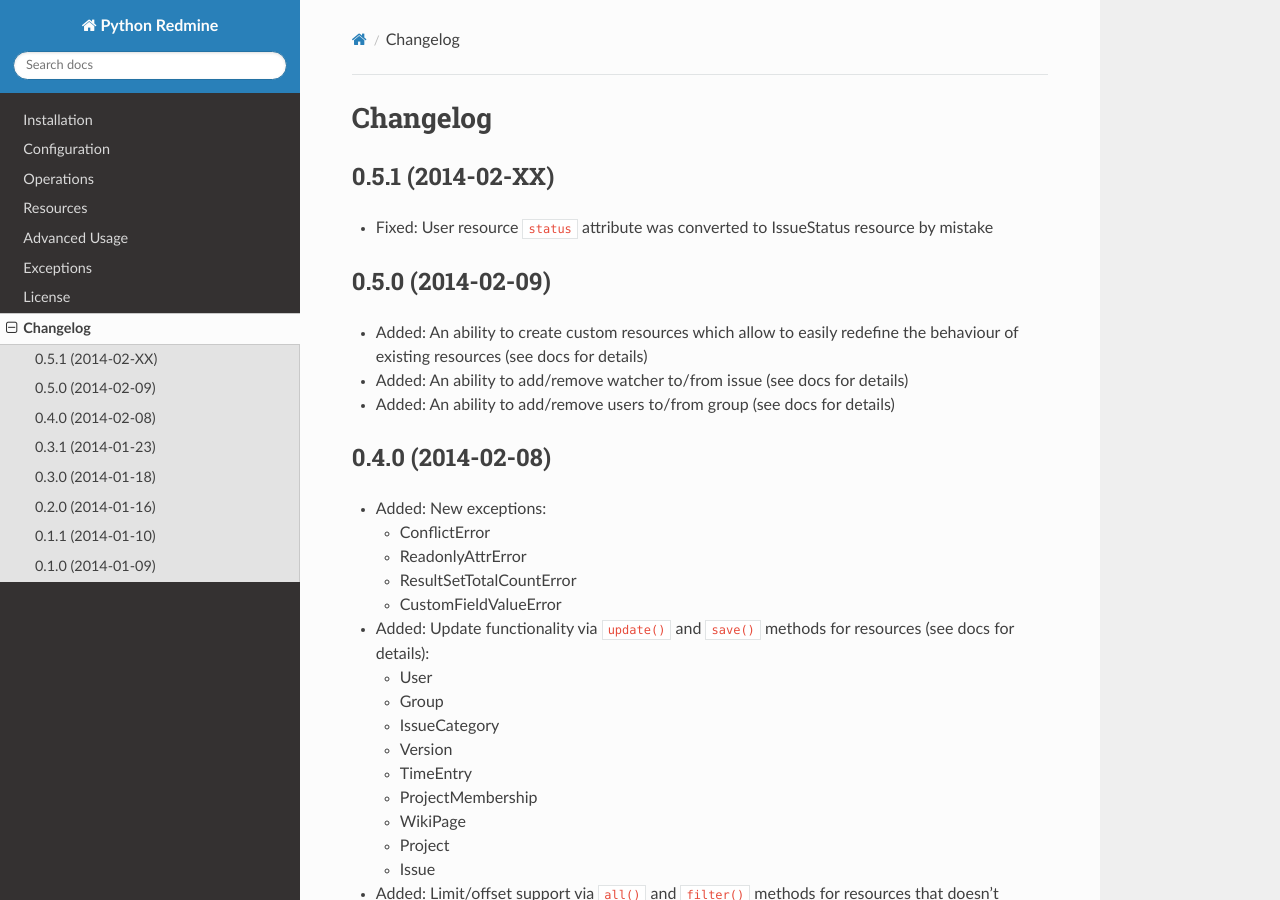
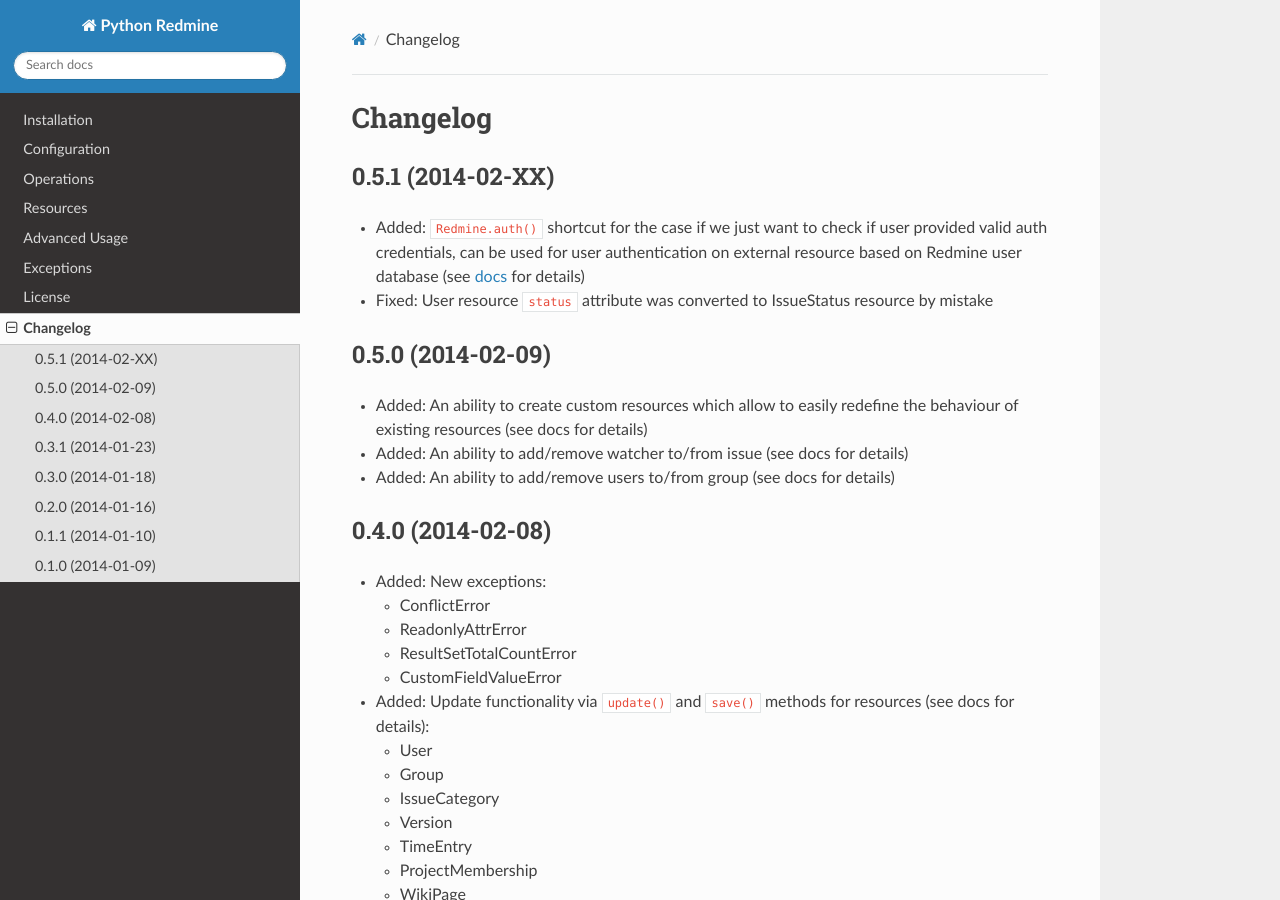
Before and after one commit to maxtepkeev/python-redmine, a Sphinx documentation site: the page built from docs/changelog.rst, in a window 1280 px wide and 900 px high. Built offline with Sphinx 7.4.7 and the Read the Docs theme 2.0.0, drawn with Linux system fonts in a browser that asks for light colours.

Commit message:
redmine auth check functionality

```diff
--- a/CHANGELOG.rst
+++ b/CHANGELOG.rst
@@ -4,6 +4,10 @@
 0.5.1 (2014-02-XX)
 ++++++++++++++++++
 
+- Added: ``Redmine.auth()`` shortcut for the case if we just want to check if user provided
+  valid auth credentials, can be used for user authentication on external resource based on
+  Redmine user database (see `docs <http://python-redmine.readthedocs.org/advanced/
+  external_auth.html>`_ for details)
 - Fixed: User resource ``status`` attribute was converted to IssueStatus resource by mistake
 
 0.5.0 (2014-02-09)
--- a/docs/advanced/index.rst
+++ b/docs/advanced/index.rst
@@ -5,3 +5,4 @@
     :maxdepth: 1
 
     custom_resources
+    external_auth
--- a/redmine/__init__.py
+++ b/redmine/__init__.py
@@ -48,6 +48,10 @@
 
         return response['upload']['token']
 
+    def auth(self):
+        """Shortcut for the case if we just want to check if user provided valid auth credentials"""
+        return self.user.get('current')
+
     def request(self, method, url, headers=None, params=None, data=None):
         """Makes requests to Redmine and returns result in json format"""
         kwargs = dict(self.requests, **{
```
Also changed, not shown: docs/advanced/external_auth.rst (added, +31 -0 lines), 1 other file.
